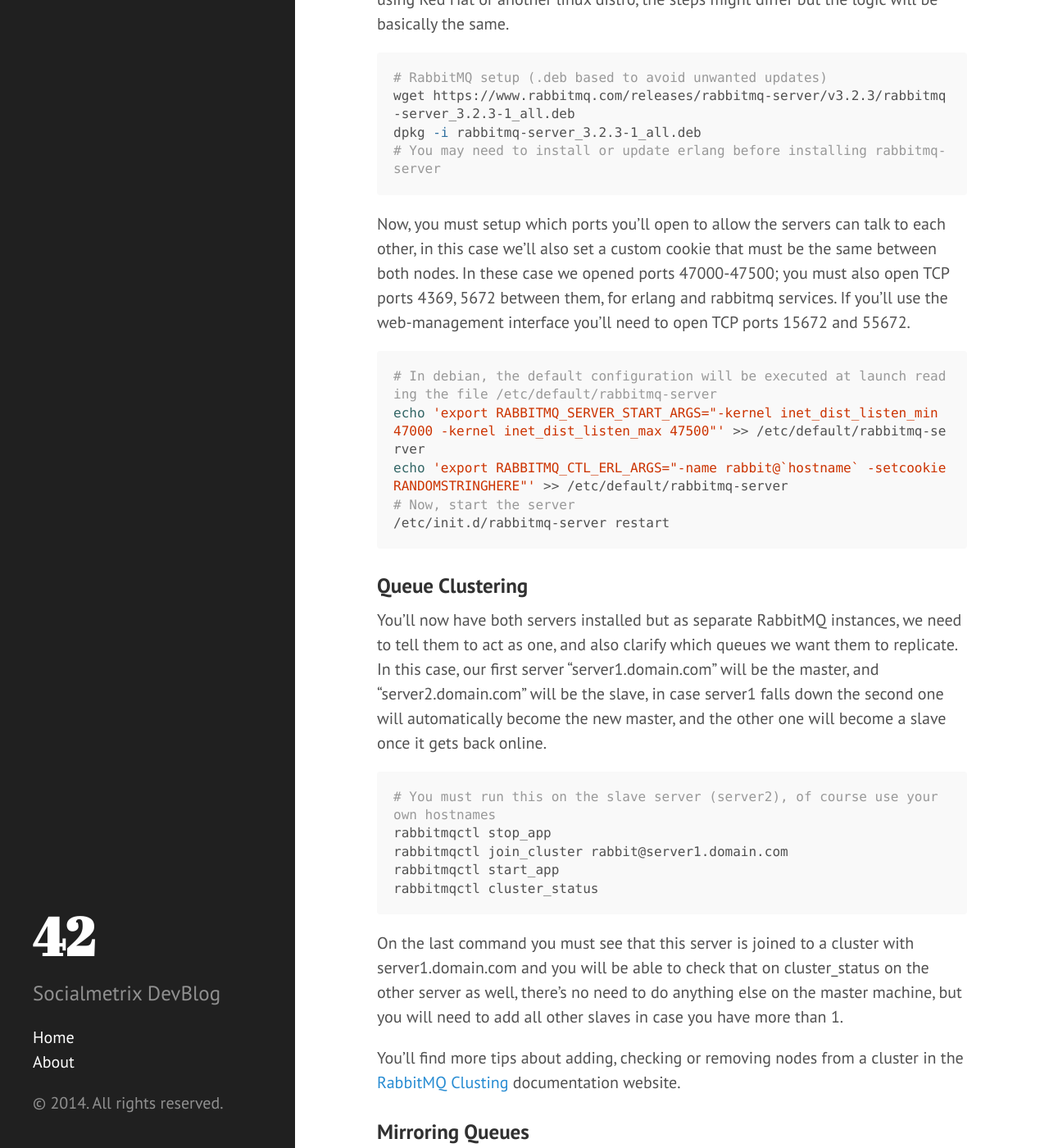
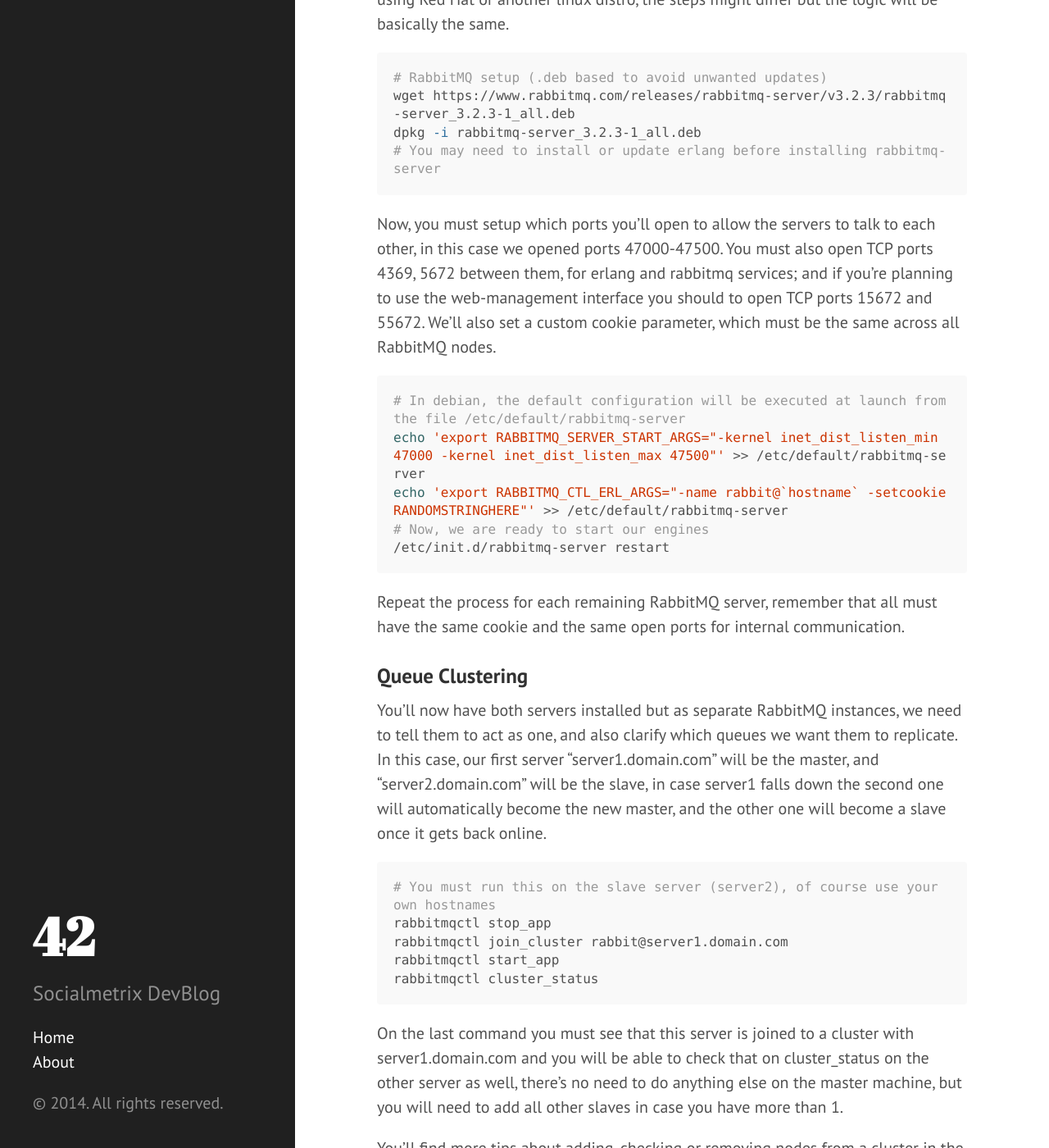
Before and after one commit to socialmetrix/socialmetrix.github.io, a Jekyll site: the page built from _posts/2014-03-06-RabbitMQ-HA-cluster.md, in a window 1280 px wide and 1400 px high, scrolled down 939 px. Shown: the whole window at 82% size. Built offline with Jekyll 4.4.1, drawn with Linux system fonts in a browser that asks for light colours; Markdown is read by kramdown in place of the engine named in the settings; some of the changed text lies outside the part shown.

Commit message:
minor changes

````diff
--- a/_posts/2014-03-06-RabbitMQ-HA-cluster.md
+++ b/_posts/2014-03-06-RabbitMQ-HA-cluster.md
@@ -30,15 +30,17 @@
 # You may need to install or update erlang before installing rabbitmq-server
 ```
 
-Now, you must setup which ports you'll open to allow the servers can talk to each other, in this case we'll also set a custom cookie that must be the same between both nodes. In these case we opened ports 47000-47500; you must also open TCP ports 4369, 5672 between them, for erlang and rabbitmq services. If you'll use the web-management interface you'll need to open TCP ports 15672 and 55672.
+Now, you must setup which ports you'll open to allow the servers to talk to each other, in this case we opened ports 47000-47500. You must also open TCP ports 4369, 5672 between them, for erlang and rabbitmq services; and if you're planning to use the web-management interface you should to open TCP ports 15672 and 55672. We'll also set a custom cookie parameter, which must be the same across all RabbitMQ nodes.
 
 ```bash
-# In debian, the default configuration will be executed at launch reading the file /etc/default/rabbitmq-server
+# In debian, the default configuration will be executed at launch from the file /etc/default/rabbitmq-server
 echo 'export RABBITMQ_SERVER_START_ARGS="-kernel inet_dist_listen_min 47000 -kernel inet_dist_listen_max 47500"' >> /etc/default/rabbitmq-server
 echo 'export RABBITMQ_CTL_ERL_ARGS="-name rabbit@`hostname` -setcookie RANDOMSTRINGHERE"' >> /etc/default/rabbitmq-server
-# Now, start the server
+# Now, we are ready to start our engines
 /etc/init.d/rabbitmq-server restart
 ```
+
+Repeat the process for each remaining RabbitMQ server, remember that all must have the same cookie and the same open ports for internal communication.
 
 
 ### Queue Clustering
@@ -62,12 +64,14 @@
 
 You may do this using the CLI command line script; or via the web-management service. If you want to use the web management, remember to [activate the management plugin](https://www.rabbitmq.com/management.html) first.
 
-You'll find examples on how to synchronize all or some queues using regular expressions in the [High Availability](https://www.rabbitmq.com/ha.html#eager-synchronisation) documentation webpage. We recommend to add ha-all on every queue to avoid issues and an easier configuration.
+You'll find examples on how to synchronize all or some queues using regular expressions in the [High Availability](https://www.rabbitmq.com/ha.html#eager-synchronisation) documentation webpage. We recommend to add the _ha-all_ policy on every queue to avoid issues and to have an easier load balancing setup using ELB.
 
 
 ### Load Balancing both nodes
 
 Now, if you're on Amazon AWS, you only need to create an ELB load balancer for TCP port 5672 and point all your software to the ELB address. It's important to clarify that the ELB must be able to connect to the Queue using TCP port 5672, and because of how ELB works the port will be left open for the world, so make sure to use secure passwords and to delete the default guest username.
+
+In case you're not on Amazon you could use a service like *HAproxy* or manually deciding whether you're going to connect to the first one or the second one on your scripts and apps. Using a non-balanced setup is not recommended but might be easier for you to setup.
 
 That's all for now, have fun queuing!
 
````
